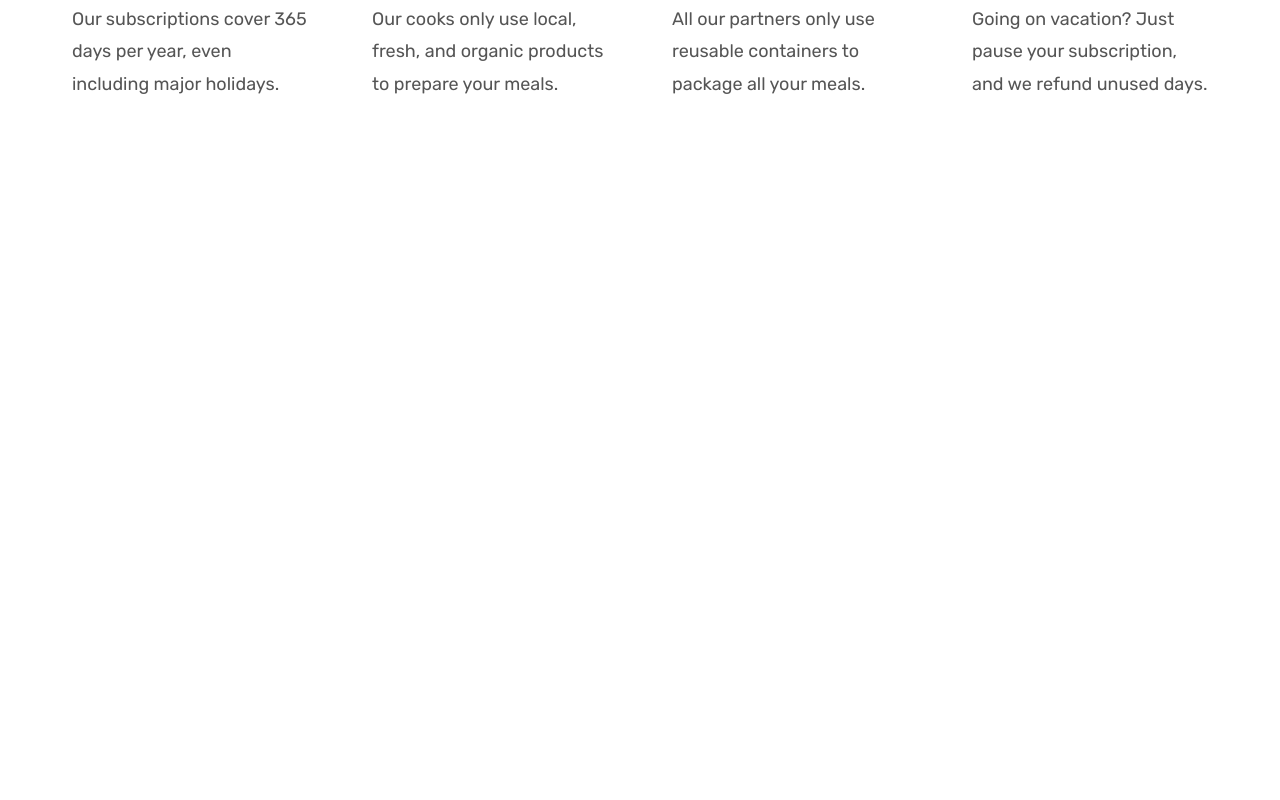
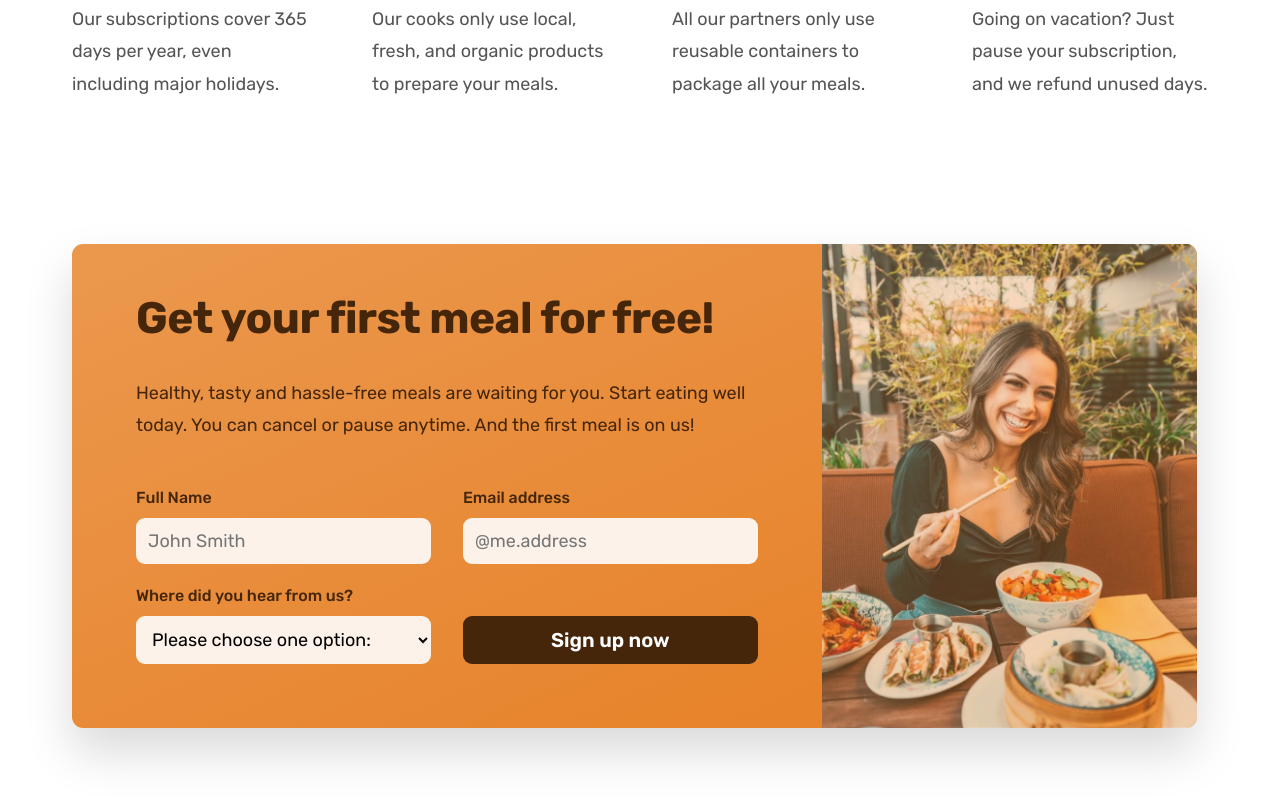
Before and after one commit to serhiirodikov/omnifood, a React (Create React App) app: page / in a window 1280 px wide. Shown: the part 5758-6558 px from the top of the page. Before the commit the page ends 5954 px from the top, so only its background shows below. Built offline with nearby package versions, Linux system fonts and the light colour scheme.

Commit message:
Added contact section

```diff
--- a/src/App.scss
+++ b/src/App.scss
@@ -91,6 +91,20 @@ $secondary-color-darker: #ff922b;
     &:hover {
       background-color: $secondary-color-darker;
       transition: background-color 0.2s;
+    }
+  }
+
+  &.btn--form {
+    color: white;
+    align-self: end;
+    background-color: #45260a;
+    transition: all 0.3s;
+    padding: 1.2rem;
+    line-height: 1.2;
+
+    &:hover {
+      background-color: white;
+      color: #555;
     }
   }
 
@@ -599,11 +613,79 @@ $secondary-color-darker: #ff922b;
     font-weight: 700;
     margin-bottom: 1.6rem;
   }
-  .feature-description{
+
+  .feature-description {
     font-size: 1.8rem;
     line-height: 1.8;
   }
 }
+
+.cta {
+  display: grid;
+  grid-template-columns: 2fr 1fr;
+  background-image: linear-gradient(to right bottom, #eb984e, #e67e22);
+  box-shadow: 0 2.4rem 4.8rem rgba(0, 0, 0, 0.15);
+  border-radius: 11px;
+  overflow: hidden;
+  width: 99%;
+
+  .cta-text-box {
+    padding: 4.8rem 6.4rem 6.4rem 6.4rem;
+    color: #45260a;
+
+    h2 {
+      margin-bottom: 3.2rem;
+      color: #45260a;
+    }
+
+    .cta-text {
+      font-size: 1.8rem;
+      line-height: 1.8;
+      margin-bottom: 4.8rem;
+    }
+
+    .cta-form {
+      display: grid;
+      grid-template-columns: 1fr 1fr;
+      column-gap: 3.2rem;
+      row-gap: 2.4rem;
+
+      label {
+        display: block;
+        font-size: 1.6rem;
+        margin-bottom: 1.2rem;
+        font-weight: 500;
+      }
+
+      input, select {
+        padding: 1.2rem;
+        font-size: 1.8rem;
+        border: none;
+        background-color: #fdf2e9;
+        border-radius: 9px;
+        width: 100%;
+
+        &:focus {
+          outline: none;
+          box-shadow: 0 0 0 0.8rem rgba(253, 242, 233, 0.5);
+        }
+      }
+    }
+  }
+}
+
+.section-cta {
+  padding: 4.8rem 0 12.8rem;
+
+
+  .cta-img-box {
+    background-image: linear-gradient(to right bottom, rgba(235, 151, 78, 0.35), rgba(230, 125, 34, 0.35)),
+    url("images/eating.jpg");
+    background-size: cover;
+    background-position: center;
+  }
+}
+
 
 .center {
   text-align: center;
--- /dev/null
+++ b/src/container/ContactSection/index.js
@@ -0,0 +1,61 @@
+import { useState } from "react";
+
+export const ContactSection = () => {
+  const [value, setValue] = useState("");
+
+  const handleChange = (e) => {
+    setValue(e.target.value);
+  };
+
+  return (
+    <section className="section-cta">
+      <div className="container">
+        <div className="cta">
+          <div className="cta-text-box">
+            <h2 className="heading-secondary">Get your first meal for free!</h2>
+            <p className="cta-text">
+              Healthy, tasty and hassle-free meals are waiting for you. Start
+              eating well today. You can cancel or pause anytime. And the first
+              meal is on us!
+            </p>
+            <form action="#" className="cta-form">
+              <div>
+                <label htmlFor="full-name">Full Name</label>
+                <input
+                  id="full-name"
+                  type="text"
+                  placeholder="John Smith"
+                  required
+                />
+              </div>
+              <div>
+                <label htmlFor="email-address">Email address</label>
+                <input
+                  id="email-address"
+                  type="text"
+                  placeholder="@me.address"
+                  required
+                />
+              </div>
+              <div>
+                <label htmlFor="select-where">
+                  Where did you hear from us?
+                </label>
+                <select onChange={handleChange} value={value} id="select-where">
+                  <option value="">Please choose one option:</option>
+                  <option value="friends">Friends and family</option>
+                  <option value="youtube">YouTube video</option>
+                  <option value="podcast">Podcast</option>
+                  <option value="ad">Facebook ad</option>
+                  <option value="others">Others</option>
+                </select>
+              </div>
+              <button className="btn btn--form">Sign up now</button>
+            </form>
+          </div>
+          <div className="cta-img-box" />
+        </div>
+      </div>
+    </section>
+  );
+};
--- a/src/container/index.js
+++ b/src/container/index.js
@@ -4,6 +4,7 @@ import { FeaturedSection } from "../components/FeaturedSection";
 import { MealSection } from "./MealSection";
 import { TestimonialsSection } from "./TestimonialsSection";
 import { PricingSection } from "./PricingSection";
+import { ContactSection } from "./ContactSection";
 
 export const OmniFoodMainPage = () => {
   return (
@@ -14,6 +15,7 @@ export const OmniFoodMainPage = () => {
       <MealSection />
       <TestimonialsSection />
       <PricingSection />
+      <ContactSection />
     </>
   );
 };
--- a/src/data/constants.js
+++ b/src/data/constants.js
@@ -28,7 +28,7 @@ import gallery9 from "../images/gallery/gallery-9.jpg";
 import gallery10 from "../images/gallery/gallery-10.jpg";
 import gallery11 from "../images/gallery/gallery-11.jpg";
 import gallery12 from "../images/gallery/gallery-12.jpg";
-import { Apple, InfinityIcon, Leaf, Pause } from "../icons";
+import { Apple, InfiIcon, Leaf, Pause } from "../icons";
 
 export const howItData = [
   {
@@ -217,7 +217,7 @@ export const prices = [
 
 export const cookingTips = [
   {
-    icon: InfinityIcon(),
+    icon: InfiIcon(),
     title: "Never cook again!",
     description:
       "Our subscriptions cover 365 days per year, even including major holidays.",
--- a/src/icons/InfinityIcon.js
+++ b/src/icons/InfiIcon.js
@@ -1,4 +1,4 @@
-export const InfinityIcon = () => (
+export const InfiIcon = () => (
   <svg
     xmlns="http://www.w3.org/2000/svg"
     className="ionicon"
--- a/src/icons/index.js
+++ b/src/icons/index.js
@@ -4,6 +4,6 @@ export * from "./Star.js";
 export * from "./CheckMark.js";
 export * from "./CloseIcon.js";
 export * from "./Apple.js";
-export * from "./InfinityIcon.js";
+export * from "./InfiIcon.js";
 export * from "./Leaf.js";
 export * from "./Pause.js";
```
